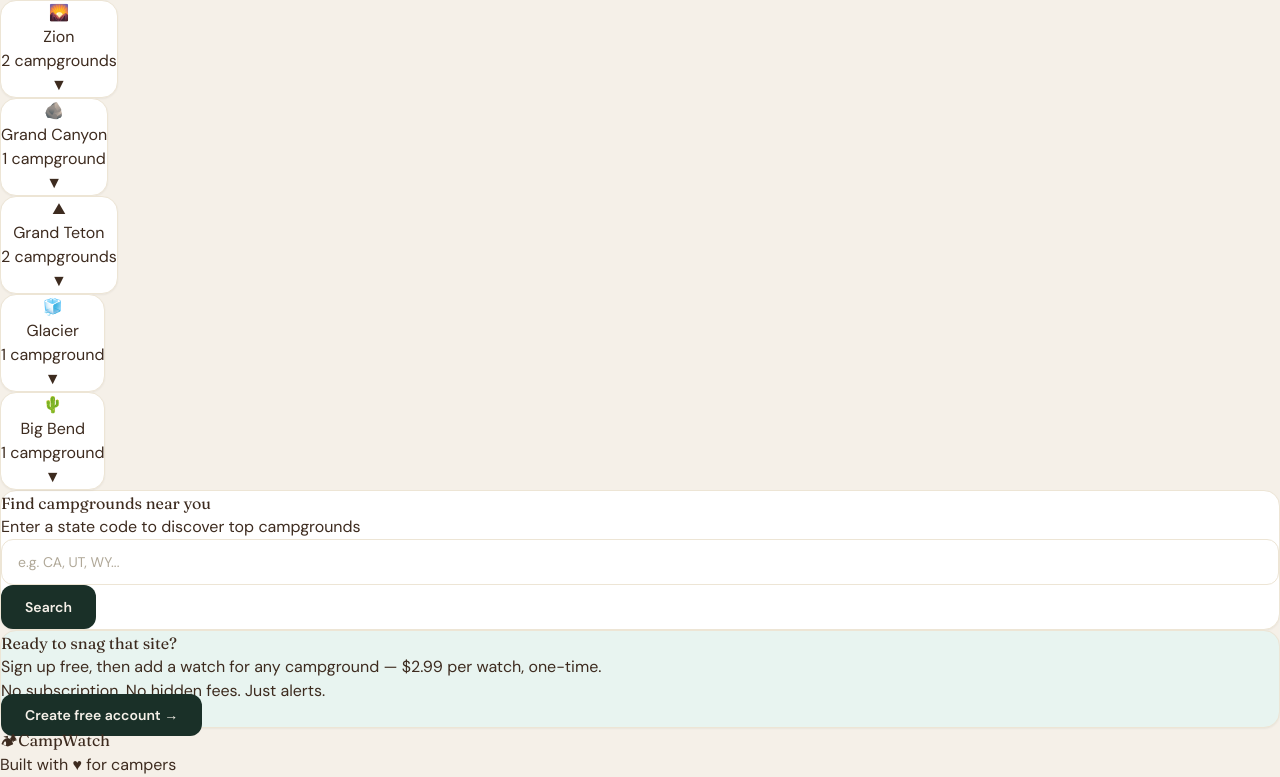
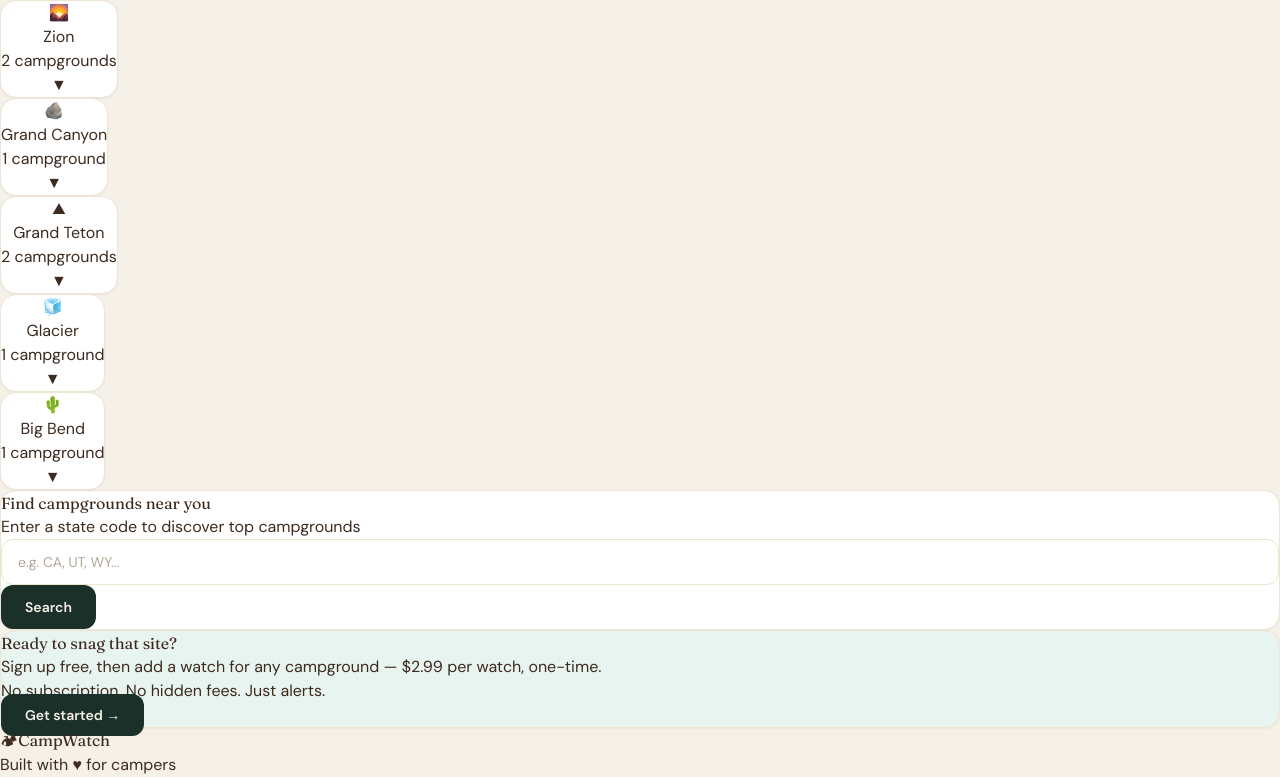
Before and after one commit to janeg18/campwatch-web, a Next.js app: page / in a window 1280 px wide. Shown: the part 753-1530 px from the top of the page. Built offline with nearby package versions, Linux system fonts and the light colour scheme.

Commit message:
Update page.tsx

```diff
--- a/app/page.tsx
+++ b/app/page.tsx
@@ -302,7 +302,7 @@ export default function Home() {
           </p>
           <p className="text-[#3d2b1f]/40 mb-8 text-xs">No subscription. No hidden fees. Just alerts.</p>
           <Link href="/auth?mode=signup" className="btn-primary text-base px-10 py-4">
-            Create free account →
+            Get started →
           </Link>
         </div>
       </section>
```
